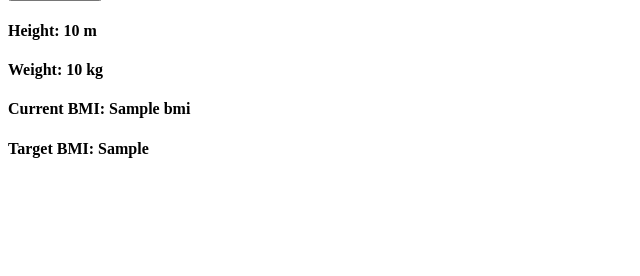
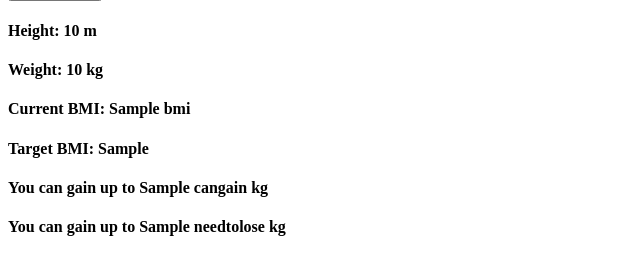
Before and after one commit to ikhwanzubir/Smart-BMI-Calculator, a Flask app: template templates/bmi_calculator.html in a window 1280 px wide. Shown: the part 258-534 px from the top of the page, without its empty margins (0-640 px from the left). Run offline with Flask 3, Linux system fonts and the light colour scheme; the template is opened without the code that fills it: most values are stand-ins (such as "Sample title", 1, 10 or a date in 2020).

Commit message:
Added cangain and needtolose

```diff
--- a/app.py
+++ b/app.py
@@ -16,11 +16,16 @@ def calculate():
 
 # Calculate the weight for the target BMI using the formula: weight = BMI * height^2
     target_weight = target_bmi * (height_in_meters**2)
-    difference = round(target_weight - weight, 2)
+
+    if target_weight > weight:
+      needtolose = round(target_weight - weight, 2)
+
+    if weight > target_weight:
+      cangain = round(weight - target_weight, 2)
 
     return render_template('bmi_calculator.html', height=height_in_meters,
                            weight=weight, bmi=bmi, target_bmi=target_bmi,
-                           difference=difference)
+                           needtolose=needtolose, cangain=cangain)
 
 if __name__ == '__main__':
   app.run(host='0.0.0.0', debug=True)
--- a/templates/bmi_calculator.html
+++ b/templates/bmi_calculator.html
@@ -23,12 +23,13 @@
         <h4>Target BMI: {{ target_bmi }}</h4>
     {% endif %}
 
-    {% if bmi > target_bmi %}
-        <h4>You need to lose {{ difference }} kg</h4>
+    {% if cangain %}
+        <h4>You can gain up to {{ cangain }} kg</h4>
     {% endif %}
 
-    {% if bmi < target_bmi %}
-        <h4>You can gain up to {{ difference }} kg</h4>
+    {% if needtolose %}
+        <h4>You can gain up to {{ needtolose }} kg</h4>
     {% endif %}
+
 </body>
 </html>
```
